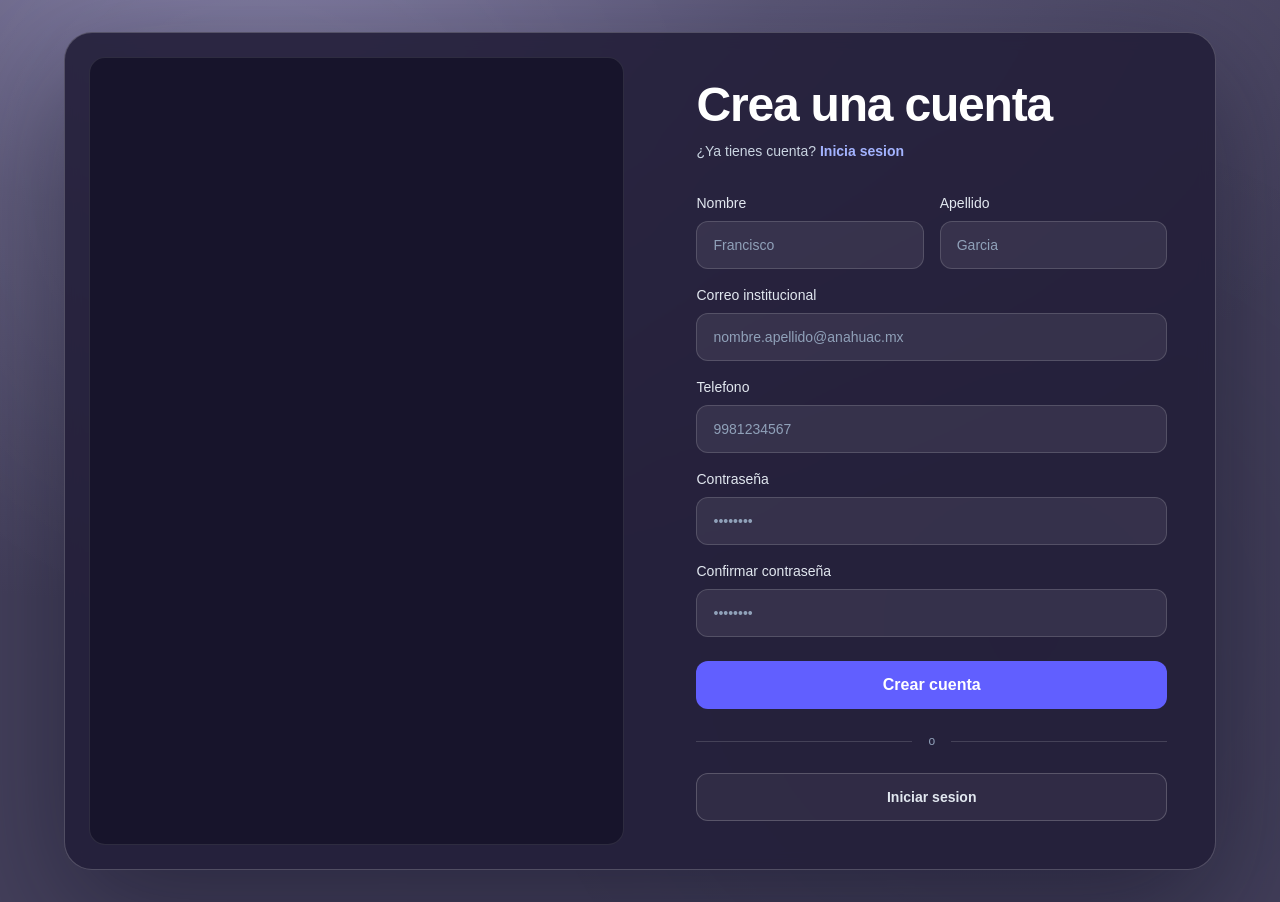
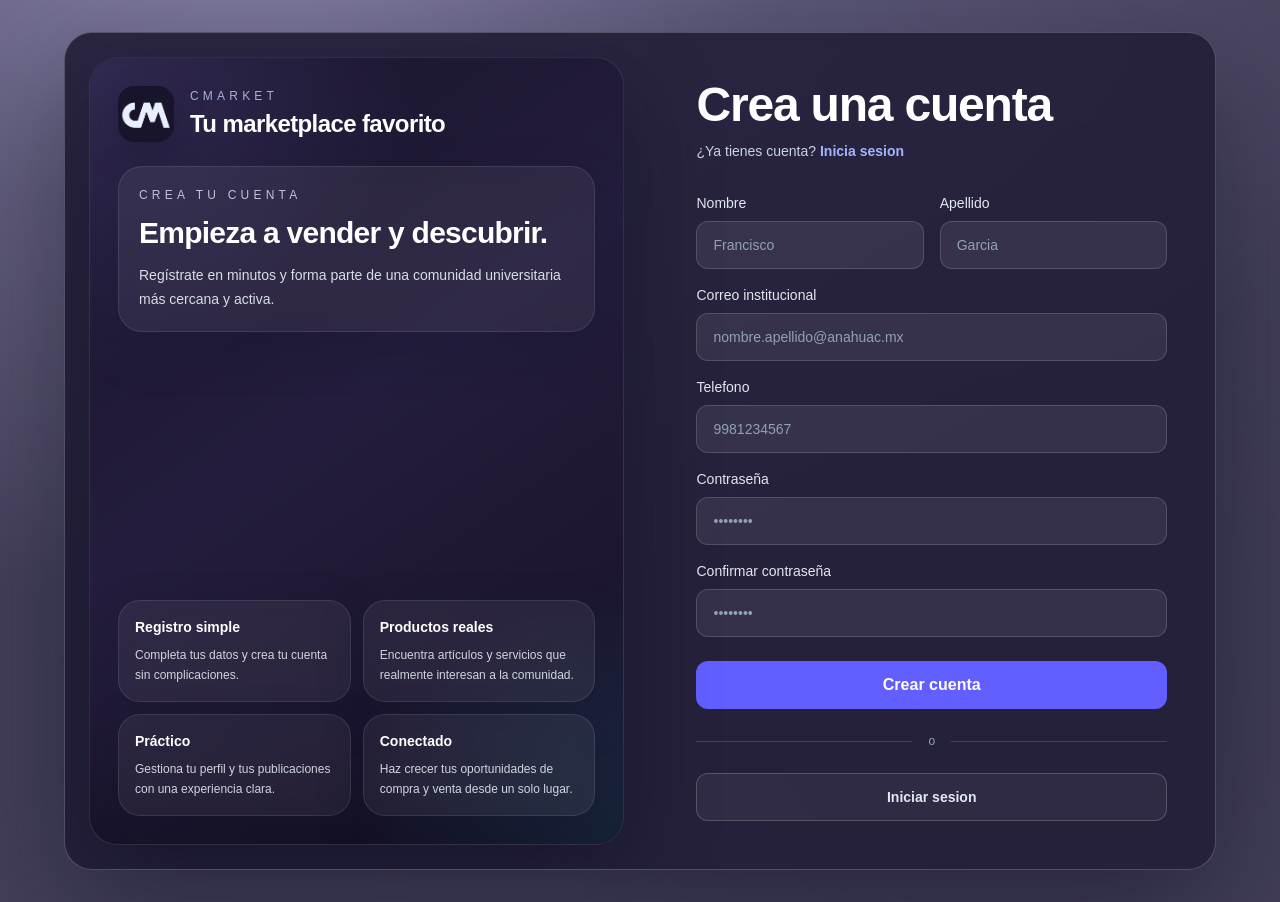
Before and after one commit to fa-garciah/CMarket, a Next.js app: page /register in a window 1280 px wide. Built offline with nearby package versions, Linux system fonts and the light colour scheme.

Commit message:
Arregle el tema del logo en las pantallas de login y registro asi como la reestructuracion de los elementos

```diff
--- a/src/app/(auth)/login/page.tsx
+++ b/src/app/(auth)/login/page.tsx
@@ -5,6 +5,7 @@ import { useForm } from "react-hook-form"
 import { signIn } from "next-auth/react";
 import { checkUserVerifiedAction } from "@/features/auth/actions";
 import Link from "next/link";
+import Image from "next/image";
 import { useState, Suspense } from "react";
 
 
@@ -53,19 +54,74 @@ function LoginContent() {
       <section className="relative mx-auto flex min-h-[calc(100vh-4rem)] w-full max-w-6xl items-center justify-center">
         <div className="grid w-full overflow-hidden rounded-[28px] border border-white/20 bg-[#231f39]/90 shadow-[0_40px_120px_rgba(10,10,30,0.45)] backdrop-blur md:grid-cols-[1.03fr_1fr]">
           <aside className="relative hidden min-h-[680px] p-6 md:flex md:flex-col">
-            <div className="h-full rounded-2xl border border-white/10 bg-[#17142b]" />
+            <div className="relative flex h-full flex-col overflow-hidden rounded-[28px] border border-white/10 bg-[linear-gradient(145deg,#17142b_0%,#241d3d_45%,#161126_100%)] p-7 shadow-[0_35px_90px_rgba(10,10,30,0.45)]">
+              <div className="absolute inset-0 bg-[radial-gradient(circle_at_top_left,rgba(167,139,250,0.18),transparent_34%),radial-gradient(circle_at_bottom_right,rgba(56,189,248,0.14),transparent_28%)]" />
+              <div className="absolute inset-x-0 bottom-0 h-32 bg-gradient-to-t from-black/20 to-transparent" />
+
+              <div className="relative z-10 flex h-full flex-col justify-between gap-6">
+                <div className="space-y-6">
+                  <div className="flex items-center gap-4 text-white">
+                    <Image
+                      src="/Logo.png"
+                      alt="CMarket logo"
+                      width={64}
+                      height={64}
+                      priority
+                      className="h-14 w-14 rounded-2xl object-contain shadow-[0_12px_30px_rgba(15,23,42,0.35)]"
+                    />
+                    <div>
+                      <p className="text-xs uppercase tracking-[0.35em] text-indigo-200/80">CMARKET</p>
+                      <h2 className="mt-1 text-2xl font-semibold tracking-tight">Tu marketplace favorito</h2>
+                    </div>
+                  </div>
+
+                  <div className="rounded-[24px] border border-white/10 bg-white/6 p-5 shadow-[0_18px_45px_rgba(15,23,42,0.25)] backdrop-blur-sm">
+                    <p className="text-xs uppercase tracking-[0.35em] text-indigo-100/80">Bienvenido</p>
+                    <h3 className="mt-3 text-3xl font-semibold tracking-tight text-white">Compra, vende y descubre.</h3>
+                    <p className="mt-3 text-sm leading-6 text-slate-200/95">Una experiencia clara y rápida para la comunidad universitaria, con todo lo que necesitas en un solo lugar.</p>
+                  </div>
+                </div>
+
+                <div className="grid gap-3 sm:grid-cols-2 xl:grid-cols-2">
+                  {[
+                    ['Acceso rápido', 'Inicia sesión y continúa con tus compras y ventas en segundos.'],
+                    ['Comunidad', 'Conecta con estudiantes y encuentra productos que se adaptan a tu día a día.'],
+                    ['Seguridad', 'Tu cuenta y tus datos están protegidos con un flujo simple y confiable.'],
+                    ['Todo en uno', 'Publica, compra, compara y descubre sin salir de la plataforma.'],
+                  ].map(([title, text]) => (
+                    <article
+                      key={title}
+                      className="rounded-[22px] border border-white/10 bg-white/6 p-4 text-left shadow-[0_18px_45px_rgba(15,23,42,0.25)] backdrop-blur-sm"
+                    >
+                      <p className="text-sm font-semibold text-white">{title}</p>
+                      <p className="mt-2 text-xs leading-5 text-slate-200/90">{text}</p>
+                    </article>
+                  ))}
+                </div>
+              </div>
+            </div>
           </aside>
 
           <div className="flex min-h-[680px] items-center p-6 sm:p-10 lg:p-12">
             <div className="w-full">
-              <div className="mb-8">
+              <div className="mb-6 flex items-center gap-3 sm:hidden">
+                <Image
+                  src="/Logo.png"
+                  alt="CMarket logo"
+                  width={44}
+                  height={44}
+                  priority
+                  className="h-11 w-11 rounded-xl object-contain"
+                />
+                <div>
+                  <p className="text-xs uppercase tracking-[0.35em] text-indigo-200/80">CMARKET</p>
+                  <p className="text-sm text-slate-200">Tu marketplace universitario</p>
+                </div>
+              </div>
+
+              <div className="mb-8 pt-1 sm:pt-2">
                 <h1 className="text-4xl font-semibold tracking-tight text-white sm:text-5xl">Inicia sesion</h1>
-                <p className="mt-3 text-sm text-slate-300">
-                  ¿Aun no tienes cuenta? {" "}
-                  <Link href="/register" className="font-semibold text-indigo-300 hover:text-indigo-200">
-                    Registrate
-                  </Link>
-                </p>
+                <p className="mt-3 text-sm text-slate-300">Ingresa tus credenciales para continuar.</p>
               </div>
 
               {verified === "true" && (
--- a/src/app/(auth)/register/page.tsx
+++ b/src/app/(auth)/register/page.tsx
@@ -2,6 +2,7 @@
 
 import { registerUserAction } from "@/features/auth/actions";
 import Link from "next/link";
+import Image from "next/image";
 import { useRouter } from "next/navigation";
 import { useState } from "react";
 import { useForm } from "react-hook-form";
@@ -48,11 +49,71 @@ export default function RegisterPage() {
             <section className="relative mx-auto flex min-h-[calc(100vh-4rem)] w-full max-w-6xl items-center justify-center">
                 <div className="grid w-full overflow-hidden rounded-[28px] border border-white/20 bg-[#231f39]/90 shadow-[0_40px_120px_rgba(10,10,30,0.45)] backdrop-blur md:grid-cols-[1.03fr_1fr]">
                     <aside className="relative hidden min-h-[700px] p-6 md:flex md:flex-col">
-                        <div className="h-full rounded-2xl border border-white/10 bg-[#17142b]" />
+                        <div className="relative flex h-full flex-col overflow-hidden rounded-[28px] border border-white/10 bg-[linear-gradient(145deg,#17142b_0%,#241d3d_45%,#161126_100%)] p-7 shadow-[0_35px_90px_rgba(10,10,30,0.45)]">
+                            <div className="absolute inset-0 bg-[radial-gradient(circle_at_top_left,rgba(167,139,250,0.18),transparent_34%),radial-gradient(circle_at_bottom_right,rgba(56,189,248,0.14),transparent_28%)]" />
+                            <div className="absolute inset-x-0 bottom-0 h-32 bg-gradient-to-t from-black/20 to-transparent" />
+
+                            <div className="relative z-10 flex h-full flex-col justify-between gap-6">
+                                <div className="space-y-6">
+                                    <div className="flex items-center gap-4 text-white">
+                                        <Image
+                                            src="/Logo.png"
+                                            alt="CMarket logo"
+                                            width={64}
+                                            height={64}
+                                            priority
+                                            className="h-14 w-14 rounded-2xl object-contain shadow-[0_12px_30px_rgba(15,23,42,0.35)]"
+                                        />
+                                        <div>
+                                            <p className="text-xs uppercase tracking-[0.35em] text-indigo-200/80">CMARKET</p>
+                                            <h2 className="mt-1 text-2xl font-semibold tracking-tight">Tu marketplace favorito</h2>
+                                        </div>
+                                    </div>
+
+                                    <div className="rounded-[24px] border border-white/10 bg-white/6 p-5 shadow-[0_18px_45px_rgba(15,23,42,0.25)] backdrop-blur-sm">
+                                        <p className="text-xs uppercase tracking-[0.35em] text-indigo-100/80">Crea tu cuenta</p>
+                                        <h3 className="mt-3 text-3xl font-semibold tracking-tight text-white">Empieza a vender y descubrir.</h3>
+                                        <p className="mt-3 text-sm leading-6 text-slate-200/95">Regístrate en minutos y forma parte de una comunidad universitaria más cercana y activa.</p>
+                                    </div>
+                                </div>
+
+                                <div className="grid gap-3 sm:grid-cols-2 xl:grid-cols-2">
+                                    {[
+                                        ['Registro simple', 'Completa tus datos y crea tu cuenta sin complicaciones.'],
+                                        ['Productos reales', 'Encuentra artículos y servicios que realmente interesan a la comunidad.'],
+                                        ['Práctico', 'Gestiona tu perfil y tus publicaciones con una experiencia clara.'],
+                                        ['Conectado', 'Haz crecer tus oportunidades de compra y venta desde un solo lugar.'],
+                                    ].map(([title, text]) => (
+                                        <article
+                                            key={title}
+                                            className="rounded-[22px] border border-white/10 bg-white/6 p-4 text-left shadow-[0_18px_45px_rgba(15,23,42,0.25)] backdrop-blur-sm"
+                                        >
+                                            <p className="text-sm font-semibold text-white">{title}</p>
+                                            <p className="mt-2 text-xs leading-5 text-slate-200/90">{text}</p>
+                                        </article>
+                                    ))}
+                                </div>
+                            </div>
+                        </div>
                     </aside>
 
                     <div className="flex min-h-[700px] items-center p-6 sm:p-10 lg:p-12">
                         <div className="w-full">
+                            <div className="mb-6 flex items-center gap-3 sm:hidden">
+                                <Image
+                                    src="/Logo.png"
+                                    alt="CMarket logo"
+                                    width={44}
+                                    height={44}
+                                    priority
+                                    className="h-11 w-11 rounded-xl object-contain"
+                                />
+                                <div>
+                                    <p className="text-xs uppercase tracking-[0.35em] text-indigo-200/80">CMARKET</p>
+                                    <p className="text-sm text-slate-200">Crea tu cuenta en segundos</p>
+                                </div>
+                            </div>
+
                             <div className="mb-8">
                                 <h1 className="text-4xl font-semibold tracking-tight text-white sm:text-5xl">Crea una cuenta</h1>
                                 <p className="mt-3 text-sm text-slate-300">
```
